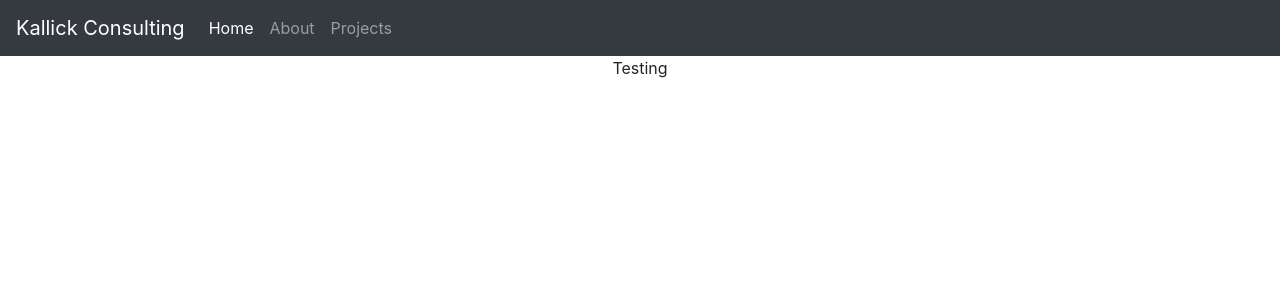
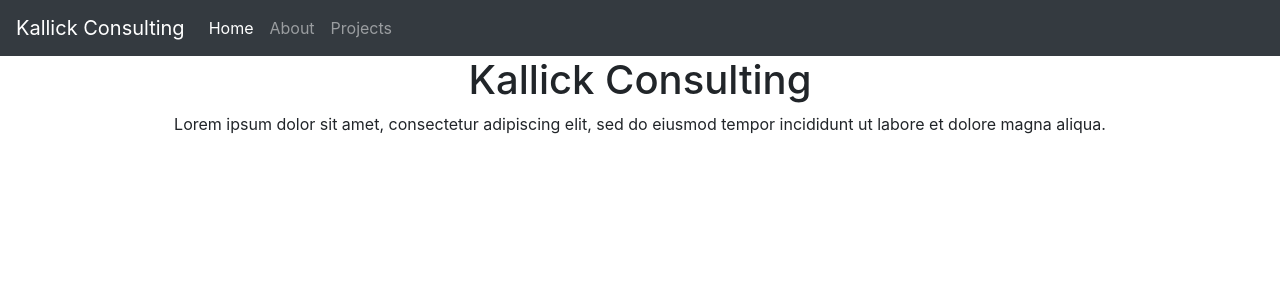
Before and after one commit to H0sway/kallick-consulting, a React (Create React App) app: page / in a window 1280 px wide. Shown: the top 300 px of the page. Built offline with nearby package versions, Linux system fonts and the light colour scheme.

Commit message:
Renamed Header to Navbar, added outline for the homepage

```diff
--- a/src/App.js
+++ b/src/App.js
@@ -6,14 +6,14 @@ import './App.scss';
 import Home from './containers/Home';
 
 // Components
-import Header from './components/Header';
+import Navigation from './components/Navbar';
 
 function App() {
   return (
     <div className="App">
       <Router>
         <div>
-          <Header />
+          <Navigation />
 
           <Switch>
             <Route exact path="/">
--- a/src/components/Header.js
+++ b/src/components/Navbar.js
@@ -4,10 +4,10 @@ import React from 'react';
 import Navbar from 'react-bootstrap/Navbar';
 import Nav from 'react-bootstrap/Nav';
 
-const Header = () => {
+const Navigation = () => {
   return (
-    <div className="Header">
-      <Navbar bg="dark" variant="dark" expand="lg">
+    <div className="Navigation">
+      <Navbar collapseOnSelect bg="dark" variant="dark" expand="lg">
         <Navbar.Brand>Kallick Consulting</Navbar.Brand>
         <Navbar.Toggle aria-controls="responsive-navbar-nav" />
         <Navbar.Collapse id="responsive-navbar-nav">
@@ -28,4 +28,4 @@ const Header = () => {
   )
 }
 
-export default Header;
+export default Navigation;
--- a/src/containers/Home.js
+++ b/src/containers/Home.js
@@ -1,9 +1,16 @@
 import React from 'react';
+
+import Container from 'react-bootstrap/Container'
 
 const Home = () => {
   return (
     <div className="Home">
-      <p>Testing</p>
+      <header className="homepage-header">
+        <Container className="text-center">
+          <h1>Kallick Consulting</h1>
+          <p>Lorem ipsum dolor sit amet, consectetur adipiscing elit, sed do eiusmod tempor incididunt ut labore et dolore magna aliqua.</p>
+        </Container>
+      </header>
     </div>
   )
 }
```
